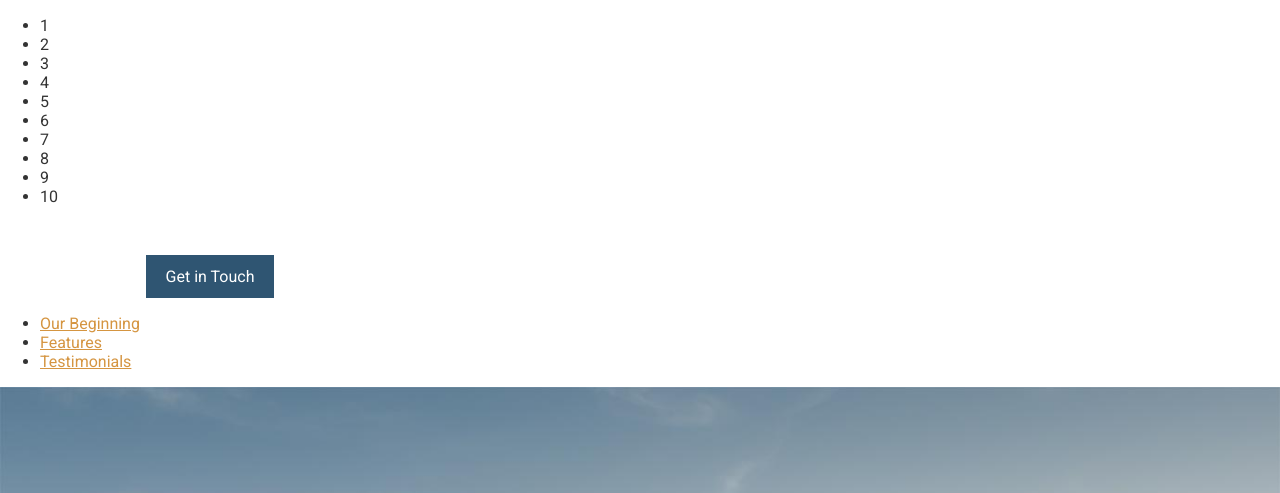
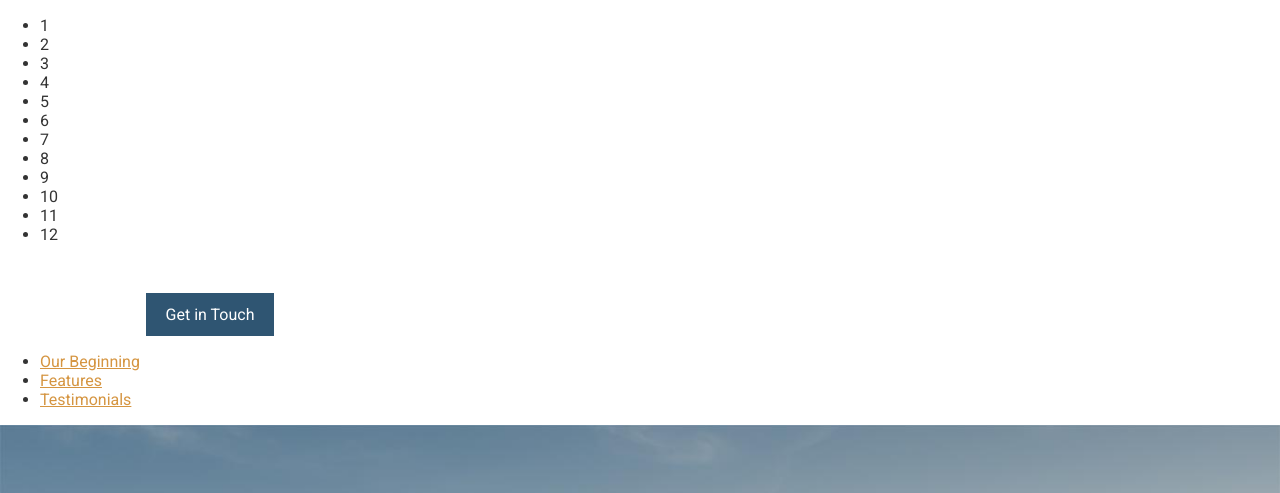
Before and after one commit to alnahas/travel-site, a website: page app/index.html in a window 1280 px wide. Shown: the top 493 px of the page. Drawn offline with Linux system fonts and the light colour scheme.

Commit message:
counted to 12

```diff
--- a/app/index.html
+++ b/app/index.html
@@ -20,7 +20,9 @@
     <li>7</li>
     <li>8</li>
     <li>9</li>
-      <li>10</li>
+    <li>10</li>
+     <li>11</li>
+      <li>12</li>
 
   </ul>
   <header>
```
